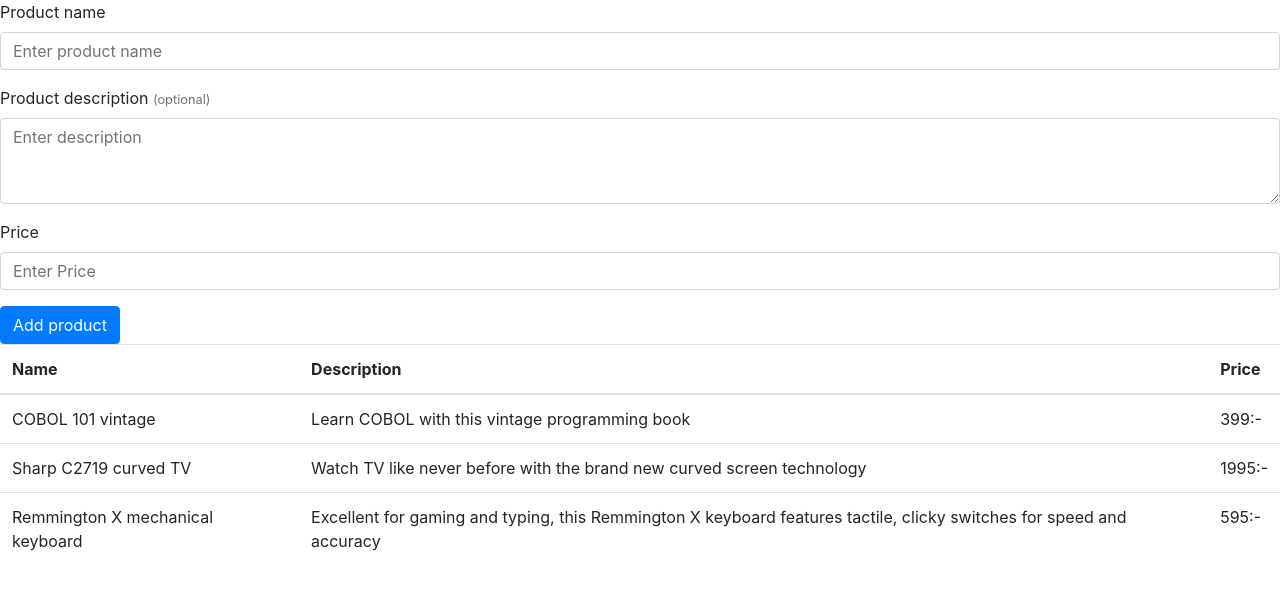
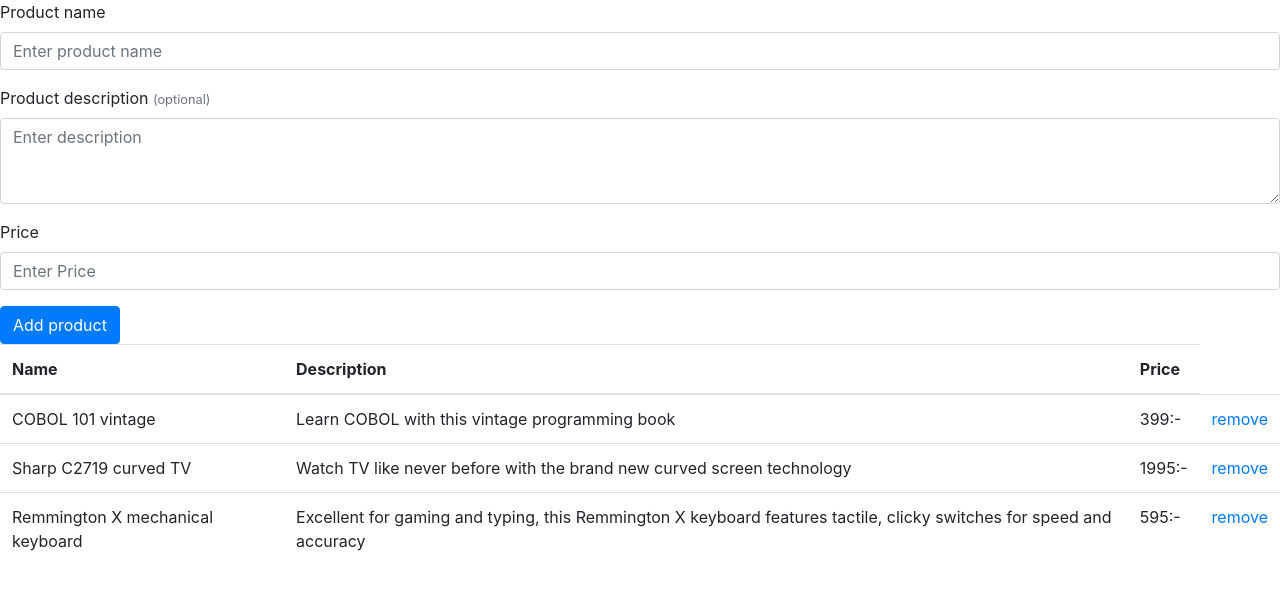
Before and after one commit to CharlFrancois/tutorialvuecommerce, a Vue app: page / in a window 1280 px wide. Shown: the top 590 px of the page. Built offline with nearby package versions, Linux system fonts and the light colour scheme.

Commit message:
:sparkles: Introducing Remove a Product

```diff
--- a/src/components/ManageProducts.vue
+++ b/src/components/ManageProducts.vue
@@ -8,6 +8,7 @@
     <product-list
             :products="products"
             v-on:edit="onEditClicked"
+            v-on:remove="onRemoveClicked"
     ></product-list>
   </section>
 </template>
@@ -16,7 +17,6 @@
   import ProductList from '@/components/ManageProducts/ProductList'
   import SaveProductForm from '@/components/ManageProducts/SaveProductForm'
   import uuid from 'uuid'
-
   const initialData = () => {
     return{
       productInForm:{
@@ -59,31 +59,35 @@
     methods:{
       onFormSave (product) {
         const index= this.products.findIndex((p) => p.id === product.id)
-
         if (index !== -1) {
           this.products.splice(index, 1, product)
         } else {
           product.id = uuid.v4()
           this.products.push(product)
         }
-
         this.resetProductInForm()
       },
-
       onFormCancel () {
         this.resetProductInForm()
       },
-
       resetProductInForm () {
         this.productInForm = initialData().productInForm
       },
       onEditClicked (product) {
         this.productInForm={...product}
+      },
+      onRemoveClicked (productId) {
+        const index= this.products.findIndex((p) => p.id === productId)
+
+        this.products.splice(index, 1)
+
+        if (productId === this.productInForm.id) {
+          this.resetProductInForm()
+        }
       }
     }
   }
 </script>
 
 <style scoped>
-
 </style>
--- a/src/components/ManageProducts/ProductList.vue
+++ b/src/components/ManageProducts/ProductList.vue
@@ -12,6 +12,7 @@
       <td>{{product.name}}</td>
       <td>{{product.description}}</td>
       <td>{{product.price}}:-</td>
+      <td><a href="#" v-on:click.prevent.stop="onRemove(product.id)">remove</a></td>
     </tr>
     </tbody>
   </table>
@@ -23,11 +24,13 @@
     methods: {
       onEdit(product) {
         this.$emit('edit', product)
+      },
+      onRemove(productId) {
+        this.$emit('remove', productId)
       }
-    },
+    }
   }
 </script>
 
 <style scoped>
-
 </style>
```
Also changed, not shown: src/components/ManageProducts/SaveProductForm.vue (+0 -8 lines).
